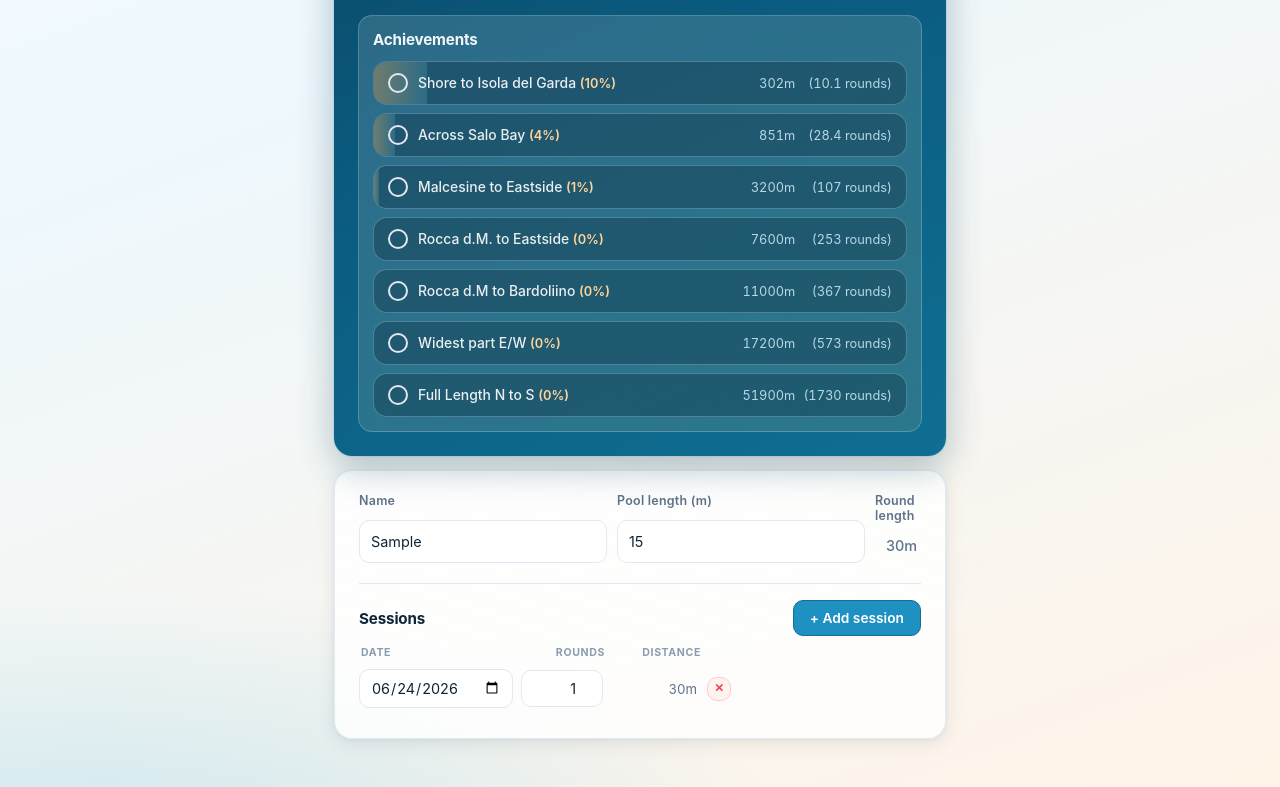
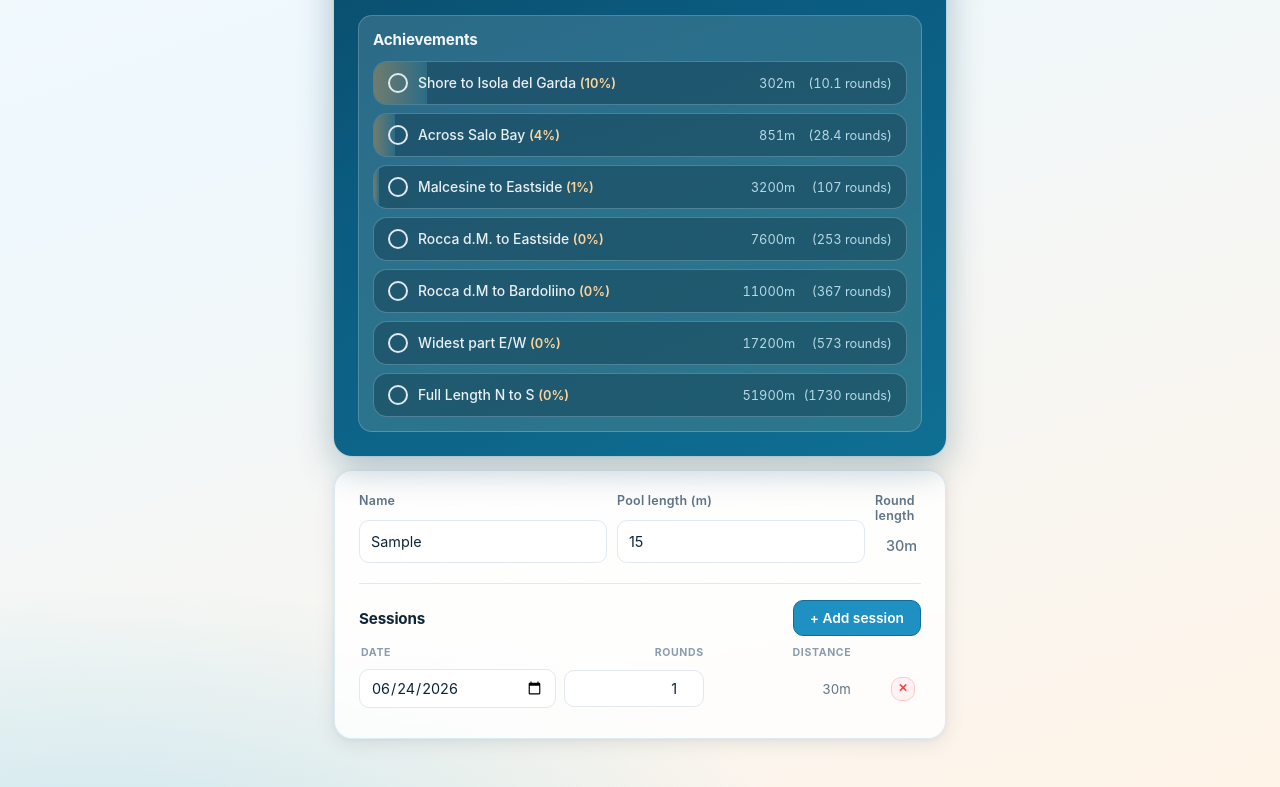
Before and after one commit to vertexxx/garda-swim-web, a plain HTML site: page index.html in a window 1280 px wide. Both pictures are taken after typing "Sample" into the empty fields and a click on the button "+ Add session". Shown: the part 386-1173 px from the top of the page. Drawn offline with Linux system fonts and the light colour scheme.

Commit message:
table v3

```diff
--- a/index.html
+++ b/index.html
@@ -631,7 +631,7 @@
 
     .entries-columns {
       display: grid;
-      grid-template-columns: 154px 82px 88px auto;
+      grid-template-columns: 35% 25% 25% 15%;
       gap: 8px;
       align-items: center;
       margin-top: 10px;
@@ -651,19 +651,19 @@
 
     .entry {
       display: grid;
-      grid-template-columns: 154px 82px 88px auto;
+      grid-template-columns: 35% 25% 25% 15%;
       gap: 8px;
       margin-bottom: 8px;
       align-items: center;
     }
 
     .entry input[type="date"] {
-      width: 154px;
-      max-width: 100%;
+      width: 100%;
+      min-width: 0;
     }
 
     .entry input[type="number"] {
-      width: 82px;
+      width: 100%;
       justify-self: end;
       text-align: right;
     }
@@ -672,9 +672,13 @@
       font-size: 0.82rem;
       color: var(--muted);
       text-align: right;
-      width: 88px;
+      width: 100%;
       padding-right: 2px;
       font-variant-numeric: tabular-nums;
+    }
+
+    .entry .btn-danger {
+      justify-self: center;
     }
 
     .empty-entries {
```
